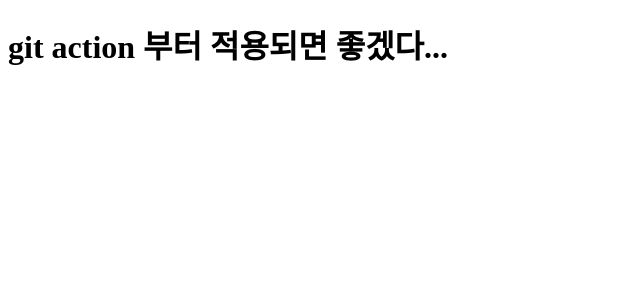
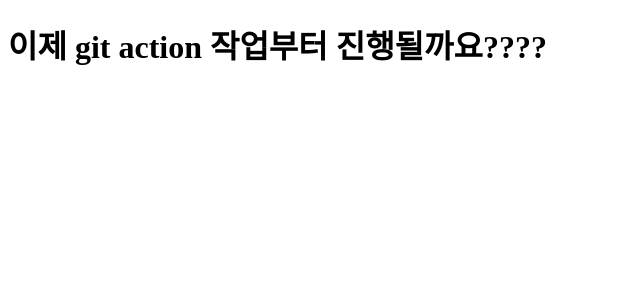
Before and after one commit to Park-min-hyoung/early_setting, a Next.js app: page / in a window 1280 px wide. Shown: the top 300 px of the page, without its empty margins (0-640 px from the left). Built offline with nearby package versions, Linux system fonts and the light colour scheme.

Commit message:
브랜치 규칙 적용 3

```diff
--- a/src/pages/index.tsx
+++ b/src/pages/index.tsx
@@ -1,7 +1,7 @@
 export default function Home() {
   return (
     <>
-      <h1>git action 부터 적용되면 좋겠다...</h1>
+      <h1>이제 git action 작업부터 진행될까요????</h1>
     </>
   );
 }
```
